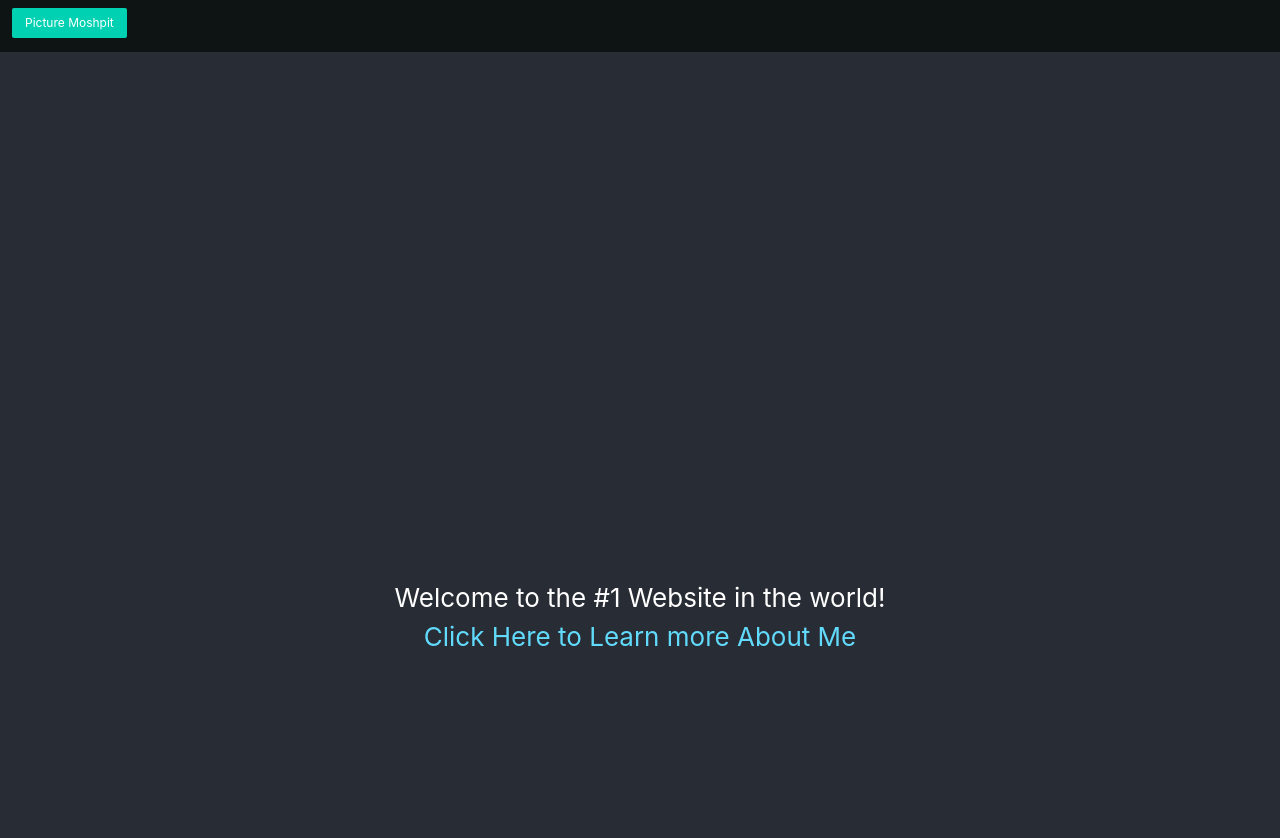
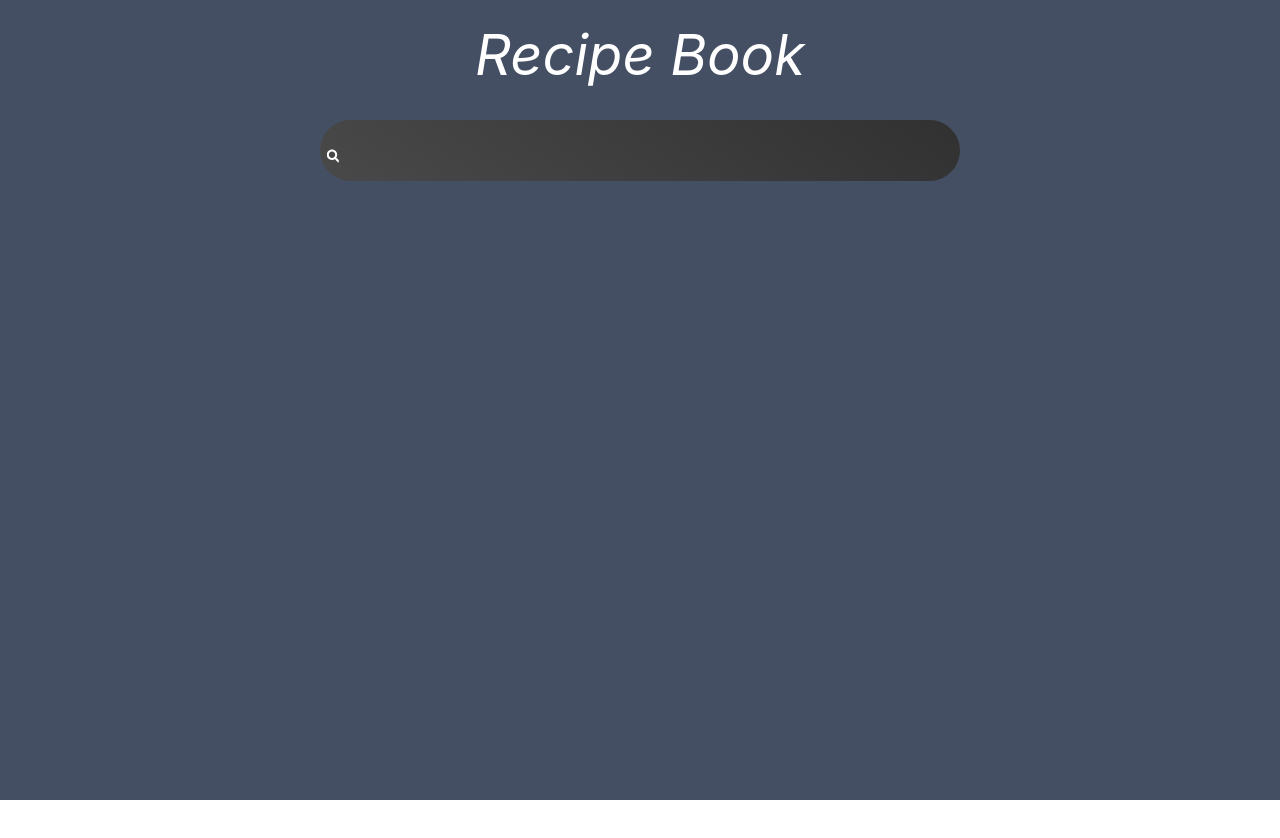
Before and after one commit to TheShookOne/website101, a React (Create React App) app: page / in a window 1280 px wide. Shown: the top 838 px of the page. After the commit the page ends 800 px from the top, so only its background shows below. Built offline with nearby package versions, Linux system fonts and the light colour scheme.

Commit message:
beginning framework of recipe book

```diff
--- a/package.json
+++ b/package.json
@@ -9,8 +9,10 @@
     "bulma": "^0.9.3",
     "react": "^17.0.2",
     "react-dom": "^17.0.2",
+    "react-icons": "^4.7.1",
     "react-router-dom": "^6.2.2",
     "react-scripts": "5.0.0",
+    "styled-components": "^5.3.6",
     "web-vitals": "^2.1.4"
   },
   "scripts": {
--- a/src/App.css
+++ b/src/App.css
@@ -2,39 +2,27 @@
   text-align: center;
 }
 
-.App-logo {
-  height: 40vmin;
-  pointer-events: none;
-}
-
-@media (prefers-reduced-motion: no-preference) {
-  .App-logo {
-    animation: App-logo-spin infinite 5s ease-in-out;
-  }
-}
 
 .App-header {
-  background-color: #282c34;
+  background-color: #454f64;
   min-height: 100vh;
   display: flex;
   flex-direction: column;
   align-items: center;
-  justify-content: center;
-  font-size: calc(10px + 2vmin);
+  /* justify-content: center; */
+  font-size: calc(40px + 2vmin);
+  font-style: oblique;
   color: white;
-}
-
-.App-link {
-  color: #61dafb;
+  padding-top: 1%;
 }
 
 @keyframes App-logo-spin {
   from {
-    transform: rotate(-90deg);
+    transform: rotate(-80deg);
     transform-origin: -100% 150%;
   }
   to {
-    transform: rotate(90deg);
+    transform: rotate(80deg);
     transform-origin: -100% -50%;
   }
 }
--- a/src/App.js
+++ b/src/App.js
@@ -1,19 +1,14 @@
 import "./App.css";
 import HomePage from "./pages/HomePage.js";
-import AboutMe from "./pages/AboutMe.js";
-import Congratulations from "./pages/Congratulations";
 import { Routes, Route } from "react-router-dom";
 import "bulma/css/bulma.min.css";
-import NavBar from "./components/NavBar";
 
 function App() {
   return (
     <div className="App">
-      <NavBar></NavBar>
+      {/* <NavBar></NavBar> */}
       <Routes>
         <Route path="/" element={<HomePage />} /> {/*Self closing tag*/}
-        <Route path="/about" element={<AboutMe />} />
-        <Route path="/congrats" element={<Congratulations />} />
       </Routes>
     </div>
   );
--- /dev/null
+++ b/src/components/SearchBar.jsx
@@ -0,0 +1,41 @@
+import styled from "styled-components";
+import {FaSearch} from "react-icons/fa"
+import { useState } from "react";
+
+
+function SearchBar() {
+  return (
+    <FormStyle>
+      <div>
+        <FaSearch></FaSearch>
+      <input type="text" />
+      </div>
+    </FormStyle>
+  );
+}
+const FormStyle = styled.form`
+  position: relative;
+  width: 50%;
+  input{
+    border: none;
+    background: linear-gradient(35deg, #494949, #313131);
+    font-size: 1.5rem;
+    color: white;
+    padding: 1rem 3rem;
+    border: none;
+    border-radius: 2rem;
+    outline: none;
+    width: 100%;
+  }
+  svg{
+    position: absolute;
+    top: 70%;
+    left: -1%;
+    transform: translate(100%, -50%);
+    color: white;
+    height: 30%;
+    width: 2%;
+  }
+`
+
+export default SearchBar;
--- a/src/pages/AboutMe.js
+++ /dev/null
@@ -1,12 +0,0 @@
-import Classes from "./AboutMe.module.css";
-
-function AboutMe() {
-  return (
-    <header className={Classes.Header}>
-      <h1>Taco Bell is good!</h1>
-      <p>Like REALLY goood ;)</p>
-    </header>
-  );
-}
-
-export default AboutMe;
--- a/src/pages/AboutMe.module.css
+++ /dev/null
@@ -1,10 +0,0 @@
-.Header {
-  background-color: #804e7d;
-  min-height: 100vh;
-  display: flex;
-  flex-direction: column;
-  align-items: center;
-  /* justify-content: center; */
-  font-size: calc(10px + 2vmin);
-  color: white;
-}
--- a/src/pages/Congratulations.js
+++ /dev/null
@@ -1,12 +0,0 @@
-import Classes from "./Congratulations.module.css";
-
-function Congratulations() {
-  return (
-    <header className={Classes.Header}>
-      <h1>YOU JUST FOUND THE SECRET BUTTON</h1>
-      <p>CONGRATULATIONS !!!</p>
-    </header>
-  );
-}
-
-export default Congratulations;
--- a/src/pages/Congratulations.module.css
+++ /dev/null
@@ -1,10 +0,0 @@
-.Header {
-  background-color: #4e805a;
-  min-height: 100vh;
-  display: flex;
-  flex-direction: column;
-  align-items: center;
-  /* justify-content: center; */
-  font-size: calc(10px + 2vmin);
-  color: white;
-}
--- a/src/pages/HomePage.js
+++ b/src/pages/HomePage.js
@@ -1,17 +1,11 @@
-import homePhoto from "../betterPicture.jpg";
-import { Link } from "react-router-dom";
+import SearchBar from "../components/SearchBar";
 
 function HomePage() {
   return (
-    <header className="App-header">
-      <Link to="/congrats">
-        <img src={homePhoto} className="App-logo" alt="logo" />
-      </Link>
-      <p>Welcome to the #1 Website in the world!</p>
-      <Link className="App-link" to="/about">
-        Click Here to Learn more About Me
-      </Link>
-    </header>
+    <div className="App-header">
+      <h1>Recipe Book</h1>
+      <SearchBar></SearchBar>
+    </div>
   );
 }
 export default HomePage;
```
Also changed, not shown: src/betterPicture.jpg (deleted), 1 other file (tests, documents, lock files or other folders).
